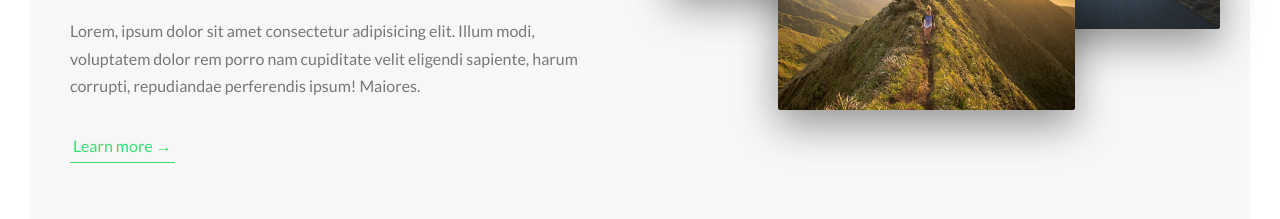
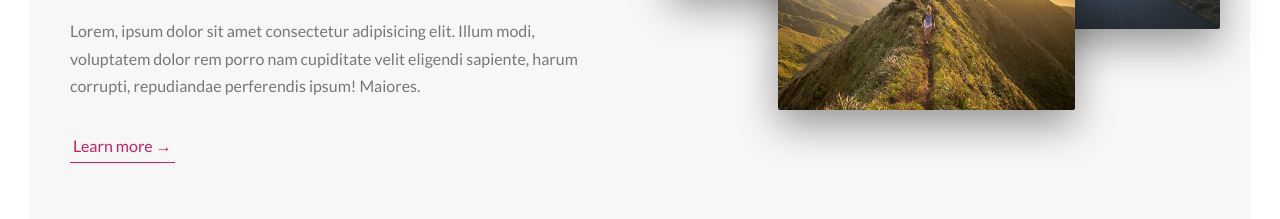
Before and after one commit to Moses-Achas/natourspracticesite, a website: page index.html in a window 1280 px wide. Shown: the part 1208-1427 px from the top of the page. Drawn offline with nearby package versions, Linux system fonts and the light colour scheme; files that its build step writes are made by us from their sources.

Commit message:
I changed some colors

```diff
--- a/sass/abstracts/_variables.scss
+++ b/sass/abstracts/_variables.scss
@@ -1,5 +1,5 @@
 //these are colors
-$color-primary:#36df6e;
+$color-primary:#c92061;
 $color-primary-light:#7ed56fc4;
 $color-primary-dark:#28b485d8;
 
@@ -7,7 +7,7 @@ $color-secondary-light:#ffb900;
 $color-secondary-dark:#ff7730;
 
 $color-tertiary-light:#2998ff;
-$color-tertiary-dark:#5643fa;
+$color-tertiary-dark:#5b5a6b;
 
 $color-grey-light-1:#f7f7f7;
 $color-grey-light-2:#eee;
```
Also changed, not shown: sass/abstracts/_style.scss (added).
